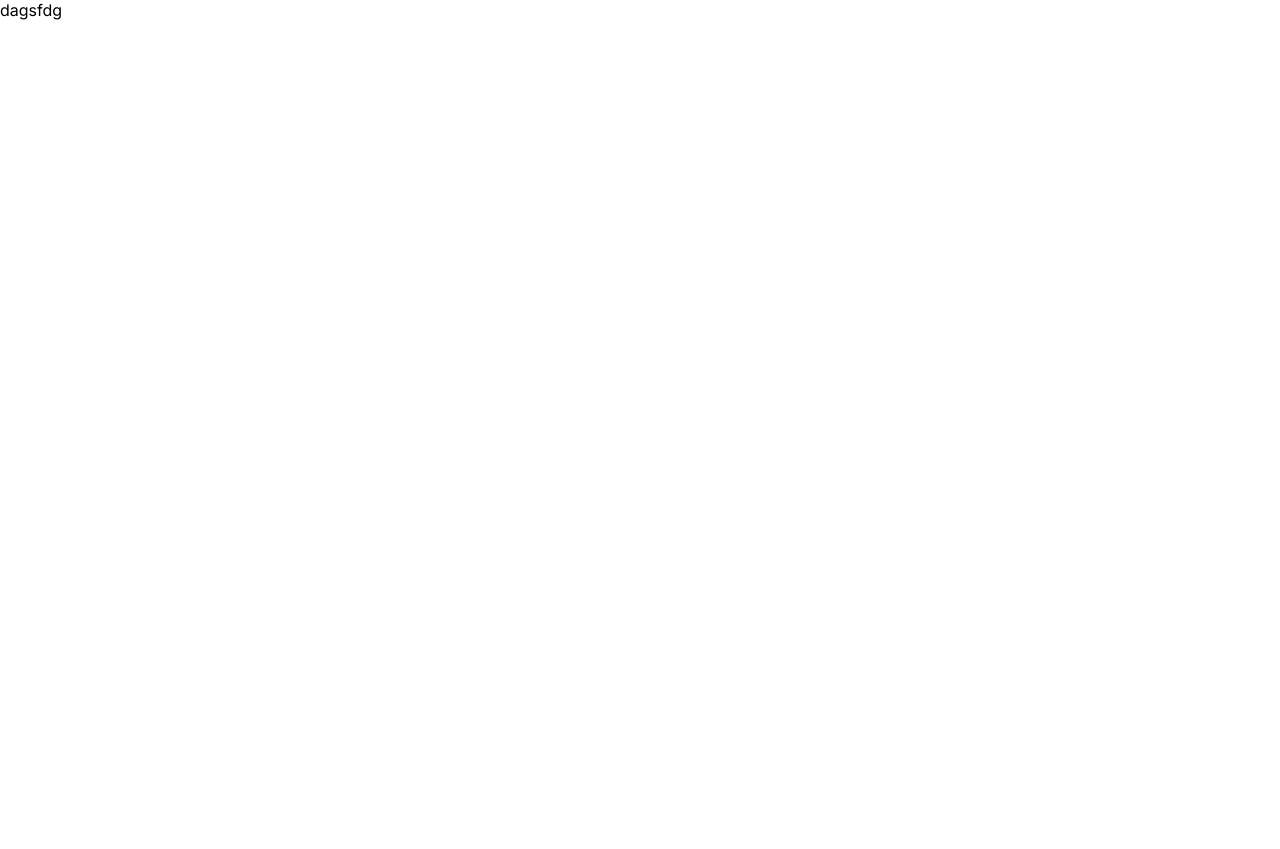
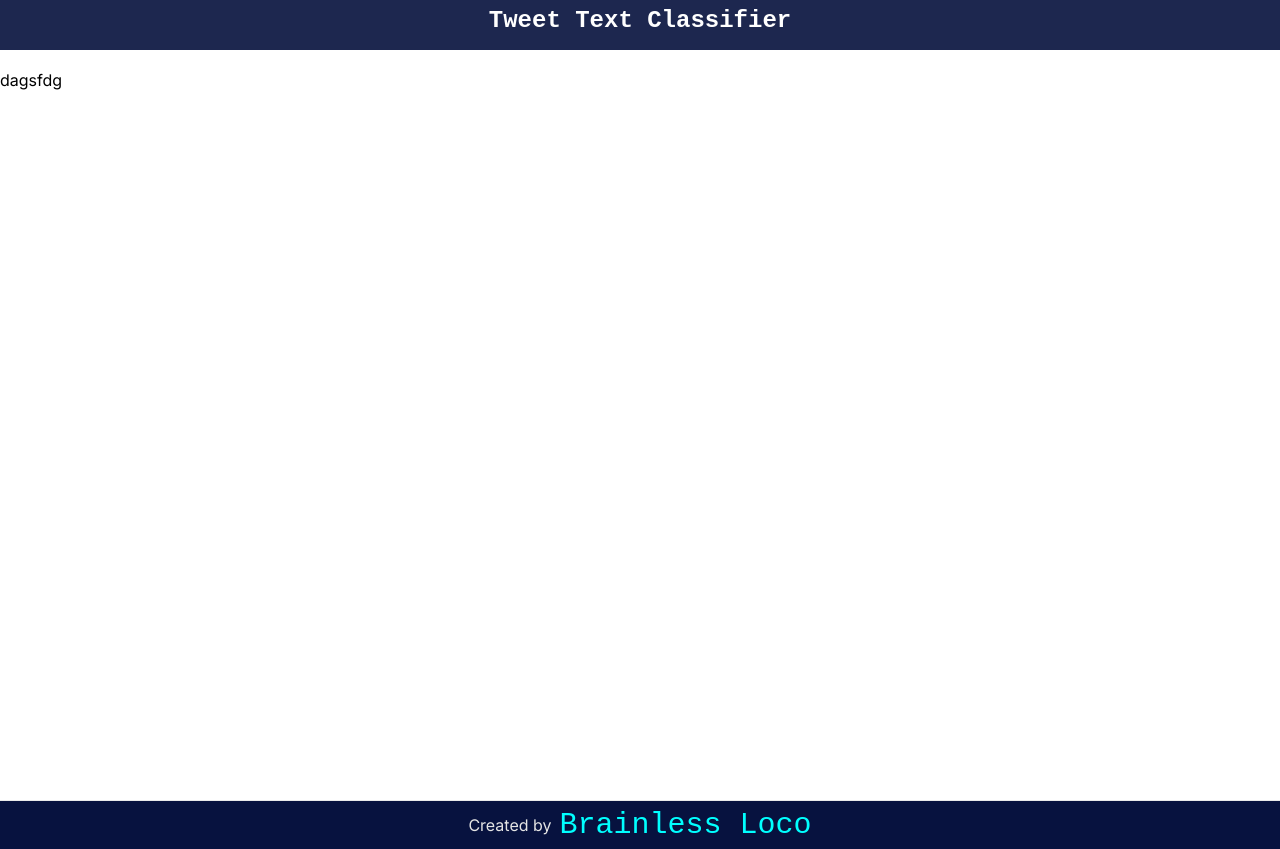
Before and after one commit to Brainless-Loco/basic-machine-learning-dashboard, a Next.js app: page / in a window 1280 px wide. Before the commit the page ends 800 px from the top, so only its background shows below. Built offline with nearby package versions, Linux system fonts and the light colour scheme.

Commit message:
Basic UI Updates

```diff
--- a/app/layout.js
+++ b/app/layout.js
@@ -1,3 +1,4 @@
+import Footer from '@/components/Footer/Footer'
 import './globals.css'
 import { Inter } from 'next/font/google'
 
@@ -12,6 +13,7 @@ export default function RootLayout({ children }) {
   return (
     <html lang="en">
       <body className={inter.className}>{children}</body>
+      <Footer/>
     </html>
   )
 }
--- a/app/page.js
+++ b/app/page.js
@@ -1,10 +1,30 @@
-import Image from 'next/image'
+import Menubar from '@/components/Header/Menubar';
 import styles from './page.module.css'
 
 export default function Home() {
+
+  const FlaskAPICall = ()=>{
+    const flaskAPIEndpoint = `http://139.144.116.9:9999/`;
+    axios.get(flaskAPIEndpoint)
+    .then(response => {
+      // Handle the response data
+      // console.log(response.data.solution);
+      setgrid(response.data.solution)
+      setloading(false)
+      setModalVisible(true)
+    })
+    .catch(error => {
+      // Handle any errors that occur during the request
+      console.error(error);
+    });
+
+  }
+
   return (
     <main className={styles.main}>
+      <Menubar/>
       <p>dagsfdg</p>
+
     </main>
   )
 }
--- /dev/null
+++ b/components/Footer/Footer.js
@@ -0,0 +1,19 @@
+import React from 'react'
+import styles from '../../styles/Home.module.css'
+
+export default function Footer() {
+  return (
+    <footer className={styles.footer}>
+        <a
+          href="https://github.com/Brainless-Loco"
+          target="_blank"
+          rel="noopener noreferrer"
+        >
+          Created by{' '}
+          <span className={styles.logo}>
+            Brainless Loco
+          </span>
+        </a>
+      </footer>
+  )
+}
--- /dev/null
+++ b/components/Header/Menubar.js
@@ -0,0 +1,15 @@
+import React from 'react'
+import Box from '@mui/material/Box';
+import  Typography  from '@mui/material/Typography';
+
+
+export default function Menubar() {
+  return (
+    <Box sx={{width:"100%",backgroundColor:'#1d274f',padding:'15px',height:"50px",color:'white',display:'flex',alignItems:'center',justifyContent:'center',marginBottom:'20px'}}>
+        <Typography variant="h5" sx={{fontWeight:'bold',fontFamily:'monospace'}} gutterBottom>
+            {"Tweet Text Classifier"}
+
+        </Typography>
+    </Box>
+  )
+}
--- a/package.json
+++ b/package.json
@@ -9,6 +9,9 @@
     "lint": "next lint"
   },
   "dependencies": {
+    "@emotion/react": "^11.11.1",
+    "@emotion/styled": "^11.11.0",
+    "@mui/material": "^5.14.4",
     "eslint": "8.46.0",
     "eslint-config-next": "13.4.13",
     "next": "13.4.13",
--- /dev/null
+++ b/styles/Home.module.css
@@ -0,0 +1,130 @@
+.container {
+  padding: 0px;
+}
+
+.main {
+  min-height: 100vh;
+  padding: 0px;
+}
+
+.footer {
+  display: flex;
+  flex: 1;
+  padding: 7px 0;
+  border-top: 1px solid #eaeaea;
+  justify-content: center;
+  align-items: center;
+  color: #e4e4e4;
+  background-color: #07123f;
+  opacity: 1;
+}
+
+.footer a {
+  display: flex;
+  justify-content: center;
+  align-items: center;
+  flex-grow: 1;
+}
+
+.title a {
+  color: #0070f3;
+  text-decoration: none;
+}
+
+.title a:hover,
+.title a:focus,
+.title a:active {
+  text-decoration: underline;
+}
+
+.title {
+  margin: 0;
+  line-height: 1.15;
+  font-size: 4rem;
+}
+
+.title,
+.description {
+  text-align: center;
+}
+
+.description {
+  margin: 4rem 0;
+  line-height: 1.5;
+  font-size: 1.5rem;
+}
+
+.code {
+  background: #fafafa;
+  border-radius: 5px;
+  padding: 0.75rem;
+  font-size: 1.1rem;
+  font-family: Menlo, Monaco, Lucida Console, Liberation Mono, DejaVu Sans Mono,
+    Bitstream Vera Sans Mono, Courier New, monospace;
+}
+
+.grid {
+  display: flex;
+  align-items: center;
+  justify-content: center;
+  flex-wrap: wrap;
+  max-width: 800px;
+}
+
+.card {
+  margin: 1rem;
+  padding: 1.5rem;
+  text-align: left;
+  color: inherit;
+  text-decoration: none;
+  border: 1px solid #eaeaea;
+  border-radius: 10px;
+  transition: color 0.15s ease, border-color 0.15s ease;
+  max-width: 300px;
+}
+
+.card:hover,
+.card:focus,
+.card:active {
+  color: #0070f3;
+  border-color: #0070f3;
+}
+
+.card h2 {
+  margin: 0 0 1rem 0;
+  font-size: 1.5rem;
+}
+
+.card p {
+  margin: 0;
+  font-size: 1.25rem;
+  line-height: 1.5;
+}
+
+.logo {
+  margin-left: 0.5rem;
+  font-size: 30px;
+  color: cyan;
+  font-weight: 500;
+  font-family:monospace;
+}
+
+@media (max-width: 600px) {
+  .grid {
+    width: 100%;
+    flex-direction: column;
+  }
+}
+
+@media (prefers-color-scheme: dark) {
+  .card,
+  .footer {
+    border-color: #222;
+  }
+  .code {
+    background: #111;
+  }
+  .logo img {
+    filter: invert(1);
+  }
+}
--- /dev/null
+++ b/styles/globals.css
@@ -0,0 +1,26 @@
+html,
+body {
+  padding: 0;
+  margin: 0;
+  font-family: -apple-system, BlinkMacSystemFont, Segoe UI, Roboto, Oxygen,
+    Ubuntu, Cantarell, Fira Sans, Droid Sans, Helvetica Neue, sans-serif;
+}
+
+a {
+  color: inherit;
+  text-decoration: none;
+}
+
+* {
+  box-sizing: border-box;
+}
+
+@media (prefers-color-scheme: dark) {
+  html {
+    color-scheme: dark;
+  }
+  body {
+    background-color: white;
+    color: black;
+  }
+}
```
Also changed, not shown: components/HTMLHEAD/HTMLHEAD.js (added, +13 -0 lines), components/IOforDetection/IoforDetection.js (added, +17 -0 lines), 1 other file (tests, documents, lock files or other folders).
